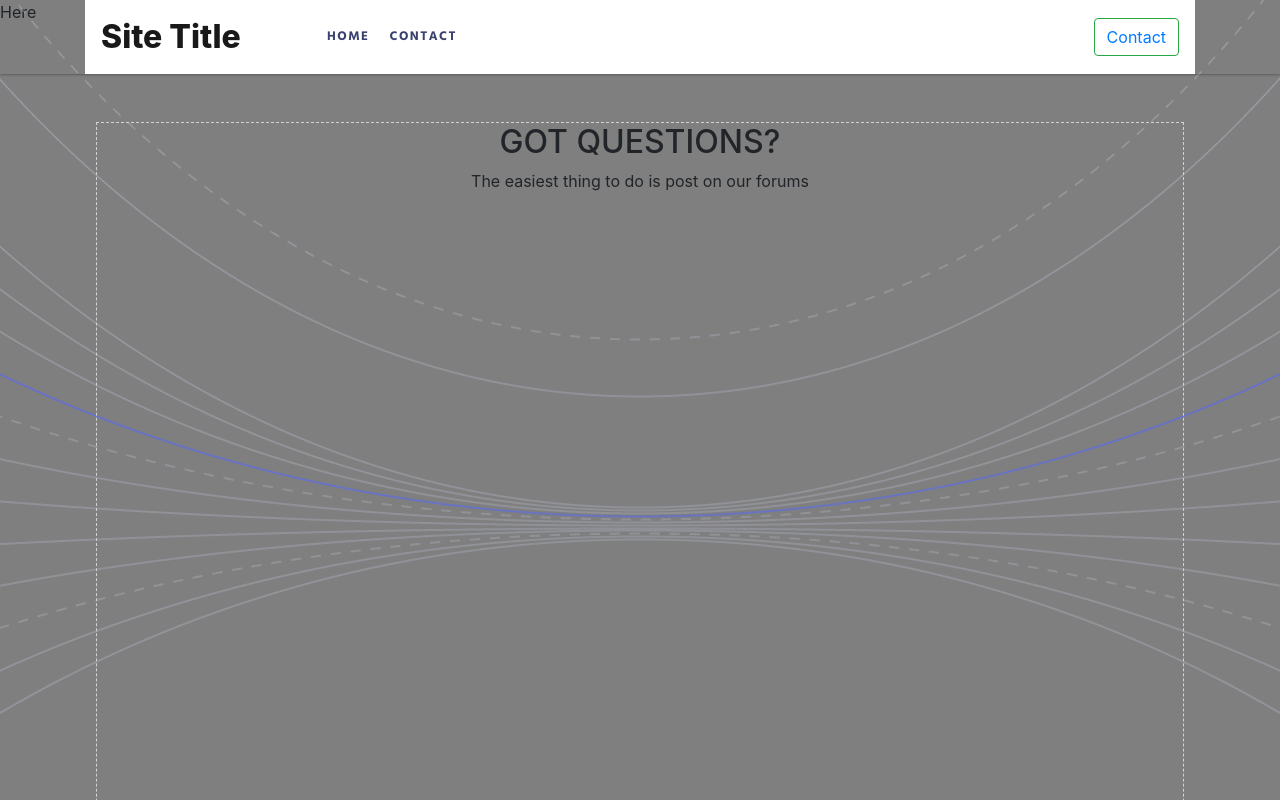
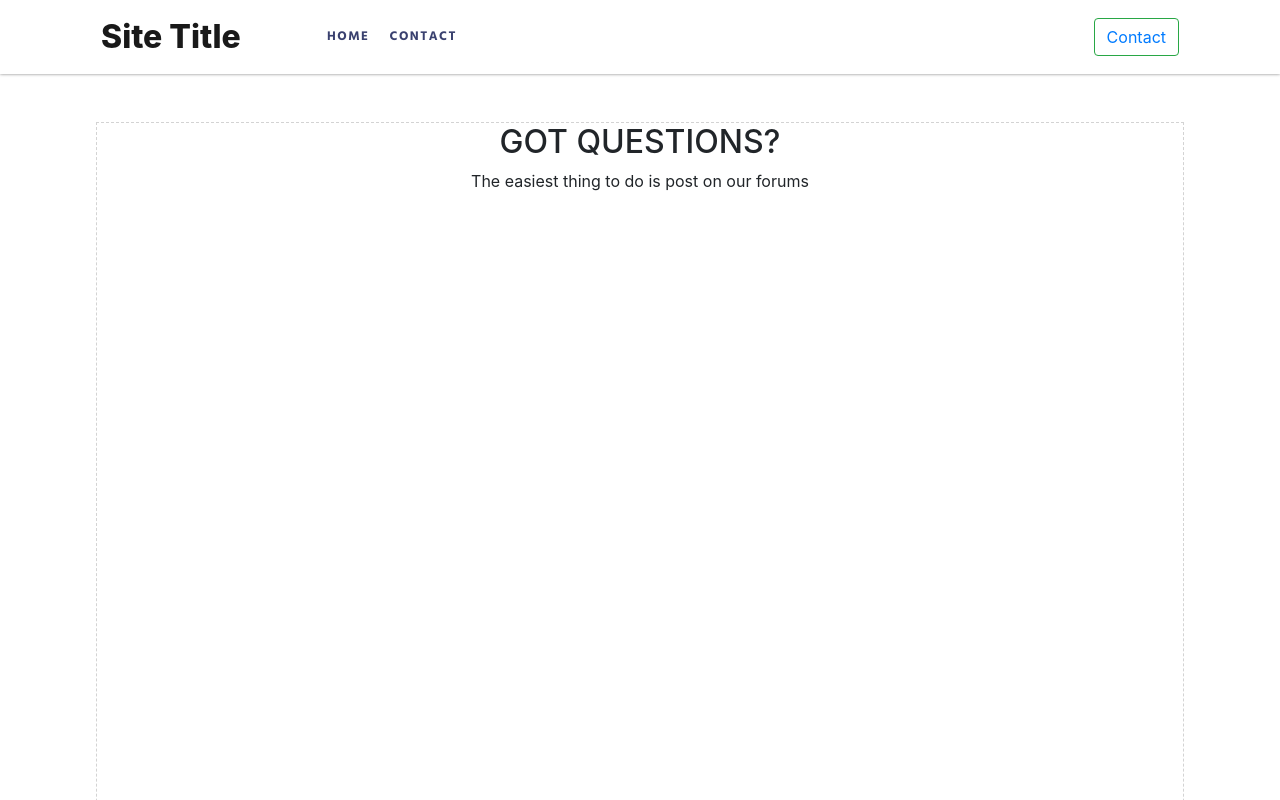
Before and after one commit to meaghanbass/gwp, a React (Create React App) app: page /#/contact in a window 1280 px wide. Shown: the top 800 px of the page. Built offline with nearby package versions, Linux system fonts and the light colour scheme; a web font is replaced by a local one.

Commit message:
trying to manage the home bg

```diff
--- a/src/App.js
+++ b/src/App.js
@@ -2,7 +2,7 @@ import React, { Component } from 'react';
 import './app.scss';
 import Header from './components/header/index';
 import Footer from './components/footer/index';
-import BGI from './components/fixedBg';
+// import BGI from './components/fixedBg';
 import {
   Route,
   HashRouter
@@ -16,7 +16,7 @@ class App extends Component {
     return (
       <div id="theme" className="light">
         <Header />
-        <BGI />
+        {/* <BGI /> */}
         <HashRouter>
             <div className="content">
               <Route exact path="/" component={Home}/>
--- a/src/app.scss
+++ b/src/app.scss
@@ -67,11 +67,9 @@ $venus-4: #ffcae9;
 .fixed-background::before {
     content:'';
     background-image: url(./images/bg1.png);
-    position: fixed;
-    top: 0;
     background-position: center center;
-    width: 100%;
-    height: 100%;
+    width: auto;
+    height: 100vh;
     display: block;
 }
 .fixed-background {
--- a/src/pages/Home.js
+++ b/src/pages/Home.js
@@ -1,10 +1,12 @@
 import React, { Component } from "react";
 import Layout from '../components/layout';
+import BGI from './../components/fixedBg';
 
 class Home extends Component {
     render() {
         return (
             <Layout>
+                <BGI>
                 <div>
                     <h2>Home</h2>
                     <p>Cras facilisis urna ornare ex volutpat, et
@@ -16,6 +18,7 @@ class Home extends Component {
 
                     <p>Duis a turpis sed lacus dapibus elementum sed eu lectus.</p>
                 </div>
+                </BGI>
             </Layout>
         );
     }
```
